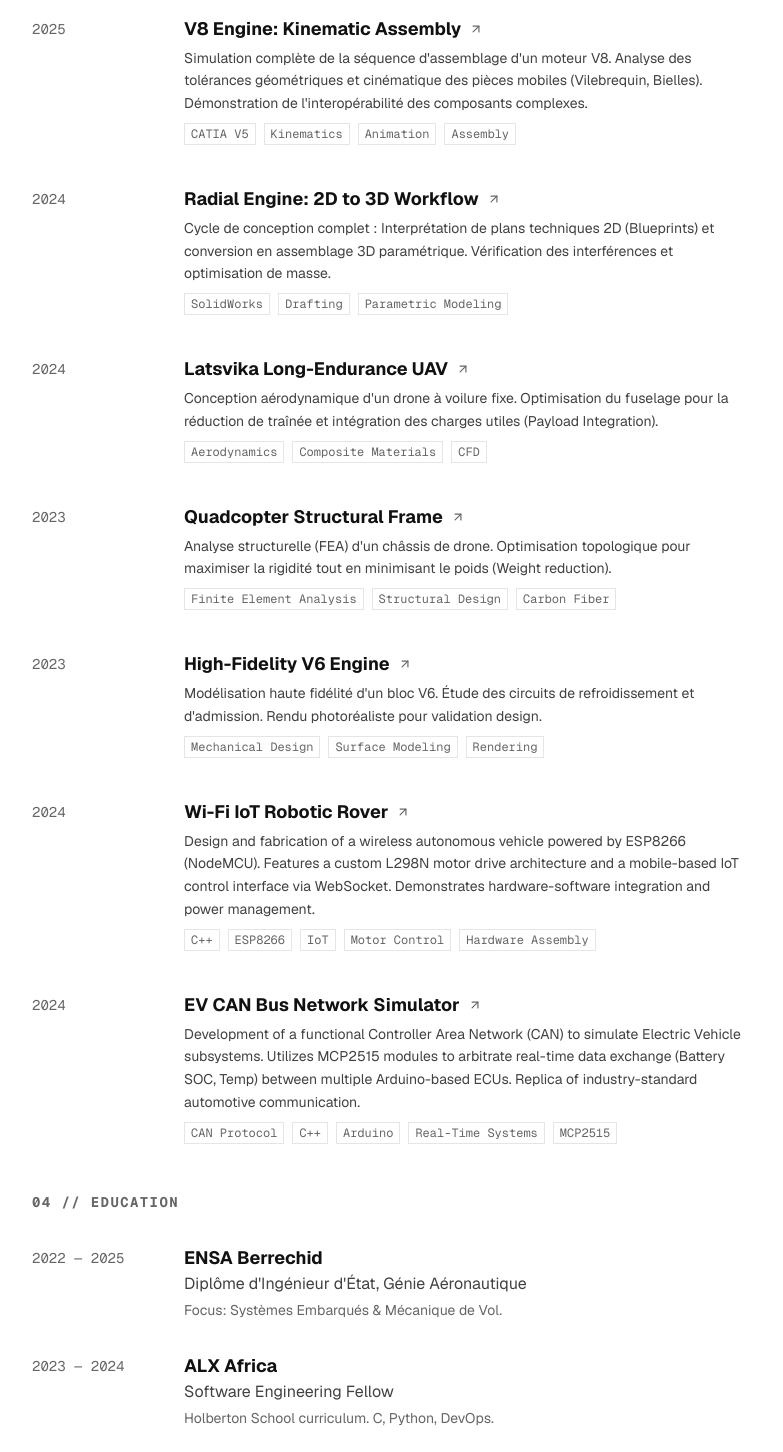
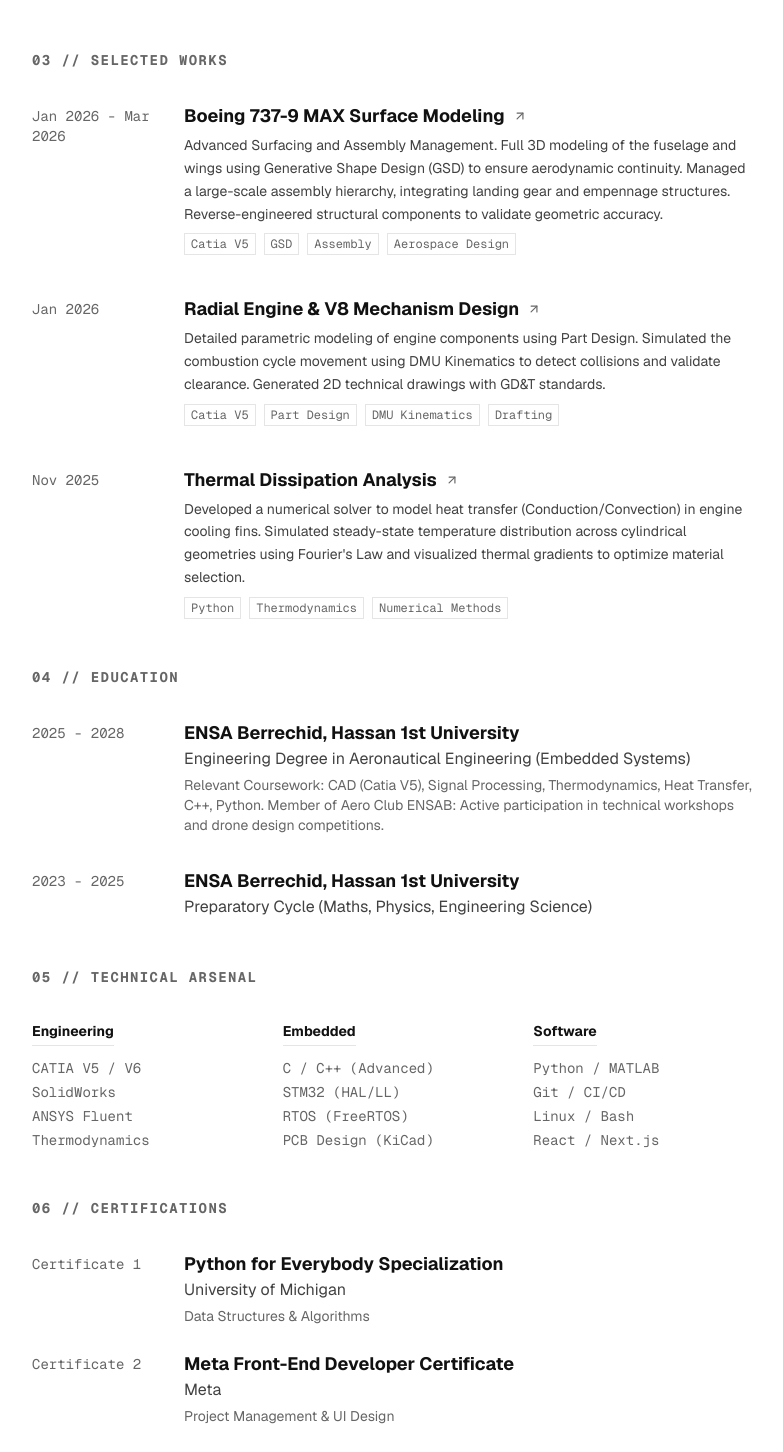
Before and after one commit to walidbninho/Portfolio, a Next.js app: page /resume in a window 1280 px wide. Shown: the part 1058-2510 px from the top of the page, without its empty margins (248-1031 px from the left). Built offline with nearby package versions, Linux system fonts and the light colour scheme.

Commit message:
feat: update resume page with real content

```diff
--- a/src/app/resume/page.tsx
+++ b/src/app/resume/page.tsx
@@ -64,15 +64,15 @@ export default function ResumePage() {
             {/* ITEM 1 */}
             <div className="grid md:grid-cols-[120px_1fr] gap-4 md:gap-8">
               <div className="text-sm font-mono text-muted-foreground pt-1">
-                Summer 2024
+                2023 - 2024
               </div>
               <div>
-                <h3 className="text-lg font-bold">Embedded Systems Intern</h3>
-                <div className="text-sm text-muted-foreground mb-3 font-mono">Company Name • Casablanca</div>
+                <h3 className="text-lg font-bold">ALX Web Development Program</h3>
+                <div className="text-sm text-muted-foreground mb-3 font-mono">ALX, African Leadership Group • Remote</div>
                 <ul className="list-disc list-outside ml-4 space-y-2 text-sm md:text-base text-foreground/80">
-                  <li>Developed low-level C++ drivers for STM32 microcontrollers to interface with IMU sensors.</li>
-                  <li>Designed and soldered a custom PCB for a drone prototype, reducing weight by 15%.</li>
-                  <li>Implemented a real-time Kalman Filter for sensor fusion, improving flight stability.</li>
+                  <li>Collaborated in agile teams to deliver complex technical projects under strict deadlines.</li>
+                  <li>Developed rigorous documentation and version control habits (Git), transferable to industrial quality standards.</li>
+                  <li>Gained proficiency in data structuring and UI logic, enhancing ability to design intuitive control interfaces.</li>
                 </ul>
               </div>
             </div>
@@ -128,23 +128,22 @@ export default function ResumePage() {
           <div className="space-y-8">
             <div className="grid md:grid-cols-[120px_1fr] gap-4 md:gap-8">
               <div className="text-sm font-mono text-muted-foreground pt-1">
-                2022 — 2025
+                2025 - 2028
               </div>
               <div>
-                <h3 className="text-lg font-bold">ENSA Berrechid</h3>
-                <p className="text-base text-foreground/80">Diplôme d'Ingénieur d'État, Génie Aéronautique</p>
-                <p className="text-sm text-muted-foreground mt-1">Focus: Systèmes Embarqués & Mécanique de Vol.</p>
+                <h3 className="text-lg font-bold">ENSA Berrechid, Hassan 1st University</h3>
+                <p className="text-base text-foreground/80">Engineering Degree in Aeronautical Engineering (Embedded Systems)</p>
+                <p className="text-sm text-muted-foreground mt-1">Relevant Coursework: CAD (Catia V5), Signal Processing, Thermodynamics, Heat Transfer, C++, Python. Member of Aero Club ENSAB: Active participation in technical workshops and drone design competitions.</p>
               </div>
             </div>
 
              <div className="grid md:grid-cols-[120px_1fr] gap-4 md:gap-8">
               <div className="text-sm font-mono text-muted-foreground pt-1">
-                2023 — 2024
+                2023 - 2025
               </div>
               <div>
-                <h3 className="text-lg font-bold">ALX Africa</h3>
-                <p className="text-base text-foreground/80">Software Engineering Fellow</p>
-                <p className="text-sm text-muted-foreground mt-1">Holberton School curriculum. C, Python, DevOps.</p>
+                <h3 className="text-lg font-bold">ENSA Berrechid, Hassan 1st University</h3>
+                <p className="text-base text-foreground/80">Preparatory Cycle (Maths, Physics, Engineering Science)</p>
               </div>
             </div>
           </div>
@@ -186,6 +185,36 @@ export default function ResumePage() {
           </div>
         </section>
 
+        {/* --- SECTION: CERTIFICATIONS --- */}
+        <section className="mt-12">
+          <h2 className="text-sm font-mono font-bold uppercase tracking-widest text-muted-foreground mb-8">
+            06 // Certifications
+          </h2>
+          <div className="space-y-6">
+            <div className="grid md:grid-cols-[120px_1fr] gap-4 md:gap-8">
+              <div className="text-sm font-mono text-muted-foreground pt-1">
+                Certificate 1
+              </div>
+              <div>
+                <h3 className="text-lg font-bold">Python for Everybody Specialization</h3>
+                <p className="text-base text-foreground/80">University of Michigan</p>
+                <p className="text-sm text-muted-foreground mt-1">Data Structures & Algorithms</p>
+              </div>
+            </div>
+
+            <div className="grid md:grid-cols-[120px_1fr] gap-4 md:gap-8">
+              <div className="text-sm font-mono text-muted-foreground pt-1">
+                Certificate 2
+              </div>
+              <div>
+                <h3 className="text-lg font-bold">Meta Front-End Developer Certificate</h3>
+                <p className="text-base text-foreground/80">Meta</p>
+                <p className="text-sm text-muted-foreground mt-1">Project Management & UI Design</p>
+              </div>
+            </div>
+          </div>
+        </section>
+
       </div>
     </main>
   );
--- a/src/constants/data.ts
+++ b/src/constants/data.ts
@@ -4,7 +4,7 @@ export const DATA = {
   name: "Walid",
   title: "Aerospace Engineer | Embedded Systems Specialist",
   tagline: "I build the nervous systems of autonomous flight vehicles.",
-  bio: "I am an aerospace engineer standing at the intersection of mechanical design and embedded software. My expertise isn't just in making things fly—it's in giving them the intelligence to do so autonomously. From designing complex kinematic assemblies in CATIA to writing real-time C++ firmware for STM32 flight controllers, I bridge the gap between hardware and software. I don't just solve problems; I architect systems that perform under pressure.",
+  bio: "I am an aeronautical engineering student specializing in embedded systems, based in Berrechid, Morocco. My passion lies at the exact intersection of mechanical design and software development—where physical structures meet digital intelligence. My current technical focus spans the entire engineering spectrum. On the hardware side, I design advanced aerospace surfaces and simulate complex kinematic assemblies using CATIA V5. On the software side, I leverage Python and C/C++ to develop numerical solvers for thermal analysis and process engineering data. Looking forward, my goal is to architect the embedded systems that will drive next-generation autonomous vehicles.",
   avatarUrl: "/images/profile.png",
   location: "Berrechid, Morocco",
   socials: [
@@ -48,98 +48,41 @@ export const DATA = {
   ],
   projects: [
     {
-      id: "v8-kinematics",
-      title: "V8 Engine: Kinematic Assembly",
-      category: "MECHANICAL ANIMATION",
-      description: "Simulation complète de la séquence d'assemblage d'un moteur V8. Analyse des tolérances géométriques et cinématique des pièces mobiles (Vilebrequin, Bielles). Démonstration de l'interopérabilité des composants complexes.",
-      tech: ["CATIA V5", "Kinematics", "Animation", "Assembly"],
-      image: "/images/Engine_Block_Assembly_Image_1.png", // Matches disk file
-      imageFit: "contain", // Transparent PNG -> Contain
-      status: "Production Ready", // Added for compatibility
-      year: "2025", // Added for compatibility
-      has3D: true,
-      modelPath: "/models/v8_engine.glb", // Found on disk
-      link: "/projects/v8-kinematics",
-    },
-    {
-      id: "radial-engine-study",
-      title: "Radial Engine: 2D to 3D Workflow",
-      category: "MANUFACTURING / DRAFTING",
-      description: "Cycle de conception complet : Interprétation de plans techniques 2D (Blueprints) et conversion en assemblage 3D paramétrique. Vérification des interférences et optimisation de masse.",
-      tech: ["SolidWorks", "Drafting", "Parametric Modeling"],
-      image: "/images/Radial Engine.png", // Matches disk file
-      imageFit: "contain", // Blueprint -> Contain (or cover if full bleed preferred, user suggested contain/cover, sticking to contain as safe default for docs)
-      status: "Prototype", // Added for compatibility
-      year: "2024", // Added for compatibility
-      has3D: true,
-      modelPath: "/models/radial_engine.glb",
-      link: "/projects/radial-engine-study",
-    },
-    {
-      id: "latsvika-uav",
-      title: "Latsvika Long-Endurance UAV",
-      category: "AEROSTRUCTURES / AVIONICS",
-      description: "Conception aérodynamique d'un drone à voilure fixe. Optimisation du fuselage pour la réduction de traînée et intégration des charges utiles (Payload Integration).",
-      tech: ["Aerodynamics", "Composite Materials", "CFD"],
-      image: "/images/UAV.png", // Matches disk file
-      imageFit: "cover", // Photo -> Cover
-      status: "Flight Tested", // Added for compatibility
-      year: "2024", // Added for compatibility
-      has3D: true,
-      modelPath: "/models/uj-32_lastvika_uav.glb",
-      link: "/projects/latsvika-uav",
-    },
-    {
-      id: "drone-structure",
-      title: "Quadcopter Structural Frame",
-      category: "FEM ANALYSIS / STRUCTURES",
-      description: "Analyse structurelle (FEA) d'un châssis de drone. Optimisation topologique pour maximiser la rigidité tout en minimisant le poids (Weight reduction).",
-      tech: ["Finite Element Analysis", "Structural Design", "Carbon Fiber"],
-      image: "/images/Quadcopter Structural Frame.png", // Matches disk file
+      id: "boeing-737-max-surface",
+      title: "Boeing 737-9 MAX Surface Modeling",
+      category: "AEROSPACE DESIGN",
+      description: "Advanced Surfacing and Assembly Management. Full 3D modeling of the fuselage and wings using Generative Shape Design (GSD) to ensure aerodynamic continuity. Managed a large-scale assembly hierarchy, integrating landing gear and empennage structures. Reverse-engineered structural components to validate geometric accuracy.",
+      tech: ["Catia V5", "GSD", "Assembly", "Aerospace Design"],
+      image: "", // Placeholder or find matched image later
       imageFit: "cover",
-      status: "Verified", // Added for compatibility
-      year: "2023", // Added for compatibility
-      has3D: true,
-      modelPath: "/models/drone_frame.glb",
-      link: "/projects/drone-structure",
-    },
-    {
-      id: "v6-engine-detail",
-      title: "High-Fidelity V6 Engine",
-      category: "AUTOMOTIVE / THERMAL",
-      description: "Modélisation haute fidélité d'un bloc V6. Étude des circuits de refroidissement et d'admission. Rendu photoréaliste pour validation design.",
-      tech: ["Mechanical Design", "Surface Modeling", "Rendering"],
-      image: "/images/High-Fidelity V6 Engine.png", // Matches disk file
-      imageFit: "contain",
-      status: "Concept", // Added for compatibility
-      year: "2023", // Added for compatibility
-      has3D: true,
-      modelPath: "/models/v6_car_engine_with_engine_morethem.glb",
-      link: "/projects/v6-engine-detail",
-    },
-    {
-      id: "wifi-iot-rover",
-      title: "Wi-Fi IoT Robotic Rover",
-      category: "ROBOTICS / IOT",
-      year: "2024",
-      description: "Design and fabrication of a wireless autonomous vehicle powered by ESP8266 (NodeMCU). Features a custom L298N motor drive architecture and a mobile-based IoT control interface via WebSocket. Demonstrates hardware-software integration and power management.",
-      tech: ["C++", "ESP8266", "IoT", "Motor Control", "Hardware Assembly"],
-      image: "/images/robot-car.jpg",
-      imageFit: "cover", // Use "cover" for real photos
-      status: "Prototype",
-      has3D: false, // It's a physical build
+      status: "Completed",
+      year: "Jan 2026 - Mar 2026",
+      has3D: false, // Update if 3D model path exists
       link: "#",
     },
     {
-      id: "ev-can-bus-sim",
-      title: "EV CAN Bus Network Simulator",
-      category: "AUTOMOTIVE / PROTOCOLS",
-      year: "2024",
-      description: "Development of a functional Controller Area Network (CAN) to simulate Electric Vehicle subsystems. Utilizes MCP2515 modules to arbitrate real-time data exchange (Battery SOC, Temp) between multiple Arduino-based ECUs. Replica of industry-standard automotive communication.",
-      tech: ["CAN Protocol", "C++", "Arduino", "Real-Time Systems", "MCP2515"],
-      image: "/images/can-bus.jpg",
+      id: "radial-engine-v8",
+      title: "Radial Engine & V8 Mechanism Design",
+      category: "MECHANICAL DESIGN",
+      description: "Detailed parametric modeling of engine components using Part Design. Simulated the combustion cycle movement using DMU Kinematics to detect collisions and validate clearance. Generated 2D technical drawings with GD&T standards.",
+      tech: ["Catia V5", "Part Design", "DMU Kinematics", "Drafting"],
+      image: "",
       imageFit: "cover",
-      status: "Functional",
+      status: "Completed",
+      year: "Jan 2026",
+      has3D: false,
+      link: "#",
+    },
+    {
+      id: "thermal-dissipation",
+      title: "Thermal Dissipation Analysis",
+      category: "THERMAL ANALYSIS",
+      description: "Developed a numerical solver to model heat transfer (Conduction/Convection) in engine cooling fins. Simulated steady-state temperature distribution across cylindrical geometries using Fourier's Law and visualized thermal gradients to optimize material selection.",
+      tech: ["Python", "Thermodynamics", "Numerical Methods"],
+      image: "",
+      imageFit: "cover",
+      status: "Completed",
+      year: "Nov 2025",
       has3D: false,
       link: "#",
     }
```
Also changed, not shown: 1 other file (tests, documents, lock files or other folders).
